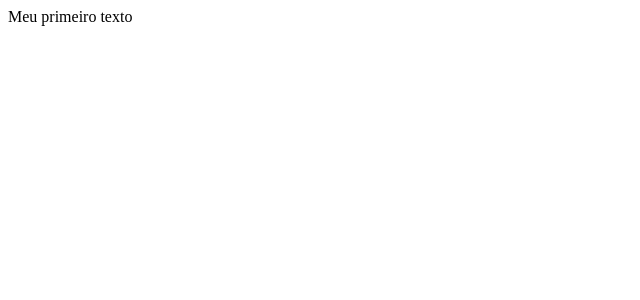
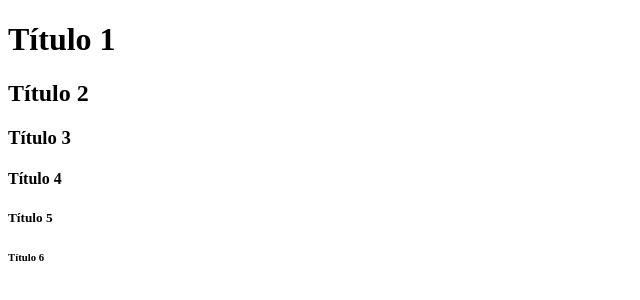
Before and after one commit to alsfurlan/tecnologias-web-01, a plain HTML site: page public_html/index.html in a window 1280 px wide. Shown: the whole page, without its empty margins (0-640 px from the left). Drawn offline with Linux system fonts and the light colour scheme.

Commit message:
Títulos

```diff
--- a/public_html/index.html
+++ b/public_html/index.html
@@ -5,6 +5,11 @@
         <meta charset="utf-8">
     </head>
     <body>
-        Meu primeiro texto
+        <h1>Título 1</h1>
+        <h2>Título 2</h2>
+        <h3>Título 3</h3>
+        <h4>Título 4</h4>
+        <h5>Título 5</h5>
+        <h6>Título 6</h6>
     </body>
 </html>
```
